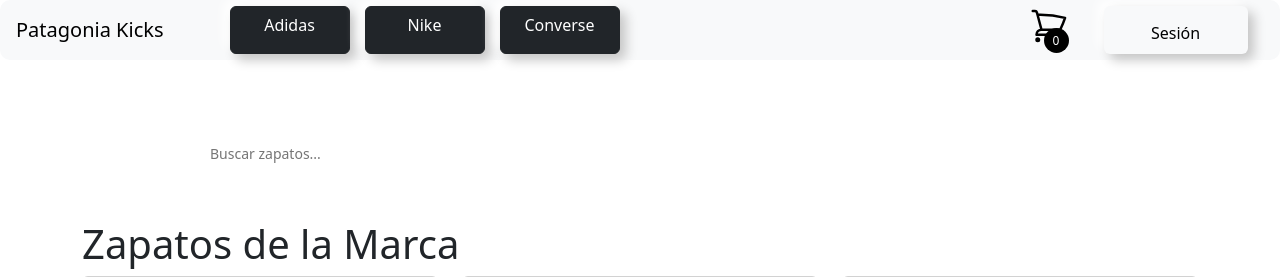
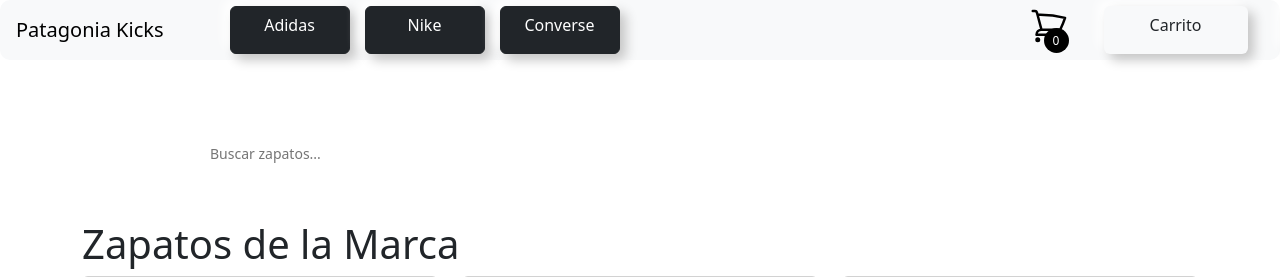
Before and after one commit to sebitaa98k/ProyectoZapatillas-DJANGO, a Django app: page /marca/1/ in a window 1280 px wide; the page is wider, and only the part inside the window is pictured. Shown: the top 277 px of that part. Run offline with Django 4.2, Linux system fonts and the light colour scheme; data comes from the database, SQL or seed files in the repository; both versions use the stored data as it was after the commit; some libraries are stand-ins or nearby versions.

Commit message:
sexto commit

```diff
--- a/home/templates/zapatillas/zapatos_por_marca.html
+++ b/home/templates/zapatillas/zapatos_por_marca.html
@@ -93,6 +93,7 @@
 
               </div>
               </li>
+              <li class="nav-item"><a class="btn btn-white btn-style" href="{% url 'ver_carrito' %}">Carrito</a></li>
               <li class="btn btn-white btn-style btn-sesion"><a class="nav-link active" aria-current="page" href="./login.html">Sesión</a></li>
 
             </ul>
```
Also changed, not shown: db.sqlite3.
